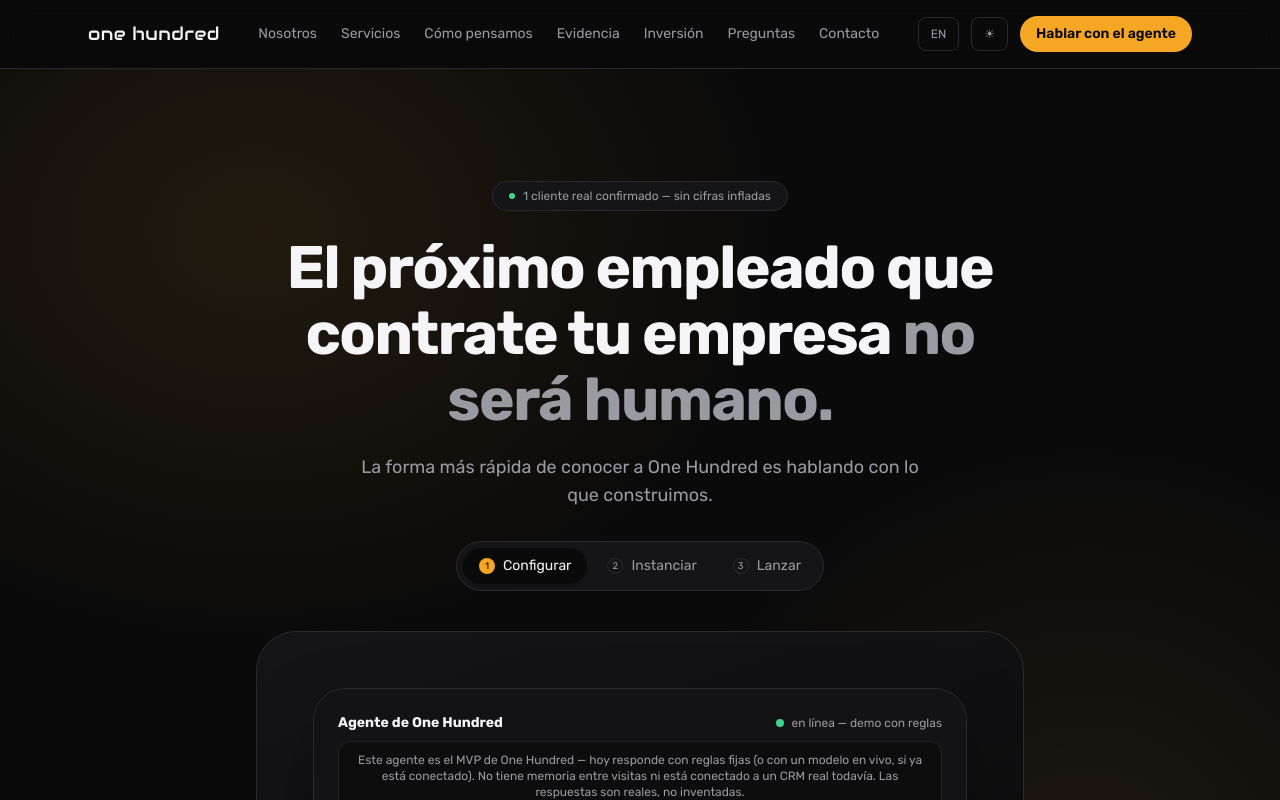
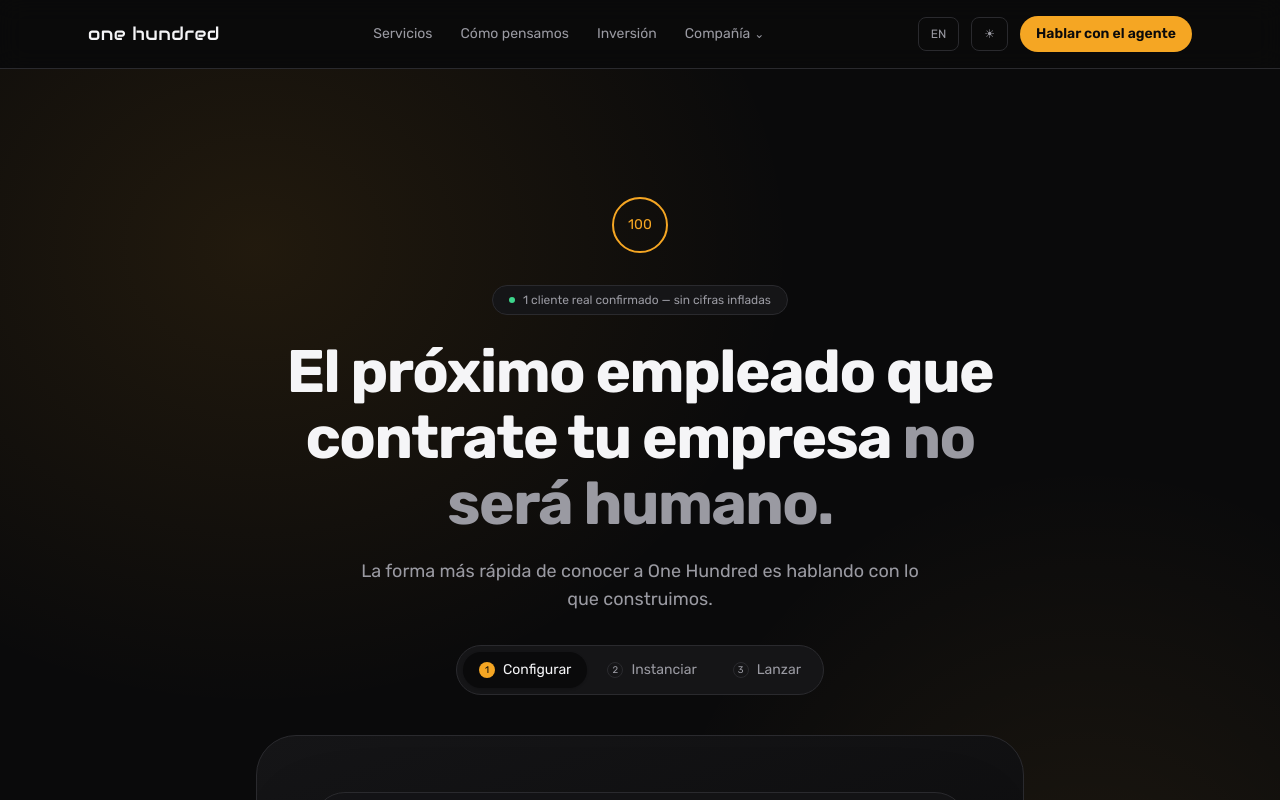
Before and after one commit to One-Hundred-Baq/public-website, a Next.js app in the folder Website/: page / in a window 1280 px wide. Shown: the top 800 px of the page. Built offline with nearby package versions, Linux system fonts and the light colour scheme.

Commit message:
Aesthetic pass toward Vite reference: simplify nav (7 links -> 3 + dropdown), warm off-white light theme (contrast re-verified), stronger brand mark in hero

```diff
--- a/Website/src/app/globals.css
+++ b/Website/src/app/globals.css
@@ -21,9 +21,9 @@
 }
 
 :root[data-theme="light"] {
-  --raw-canvas: #ffffff;
-  --raw-surface: #f7f7f8;
-  --raw-line: #e3e3e6;
+  --raw-canvas: #faf9f5;
+  --raw-surface: #f4f2ec;
+  --raw-line: #e5e2d9;
   --raw-ink: #111113;
   --raw-ink-muted: #5c5c66;
   --raw-accent: #96640d;
@@ -36,9 +36,9 @@
 
 @media (prefers-color-scheme: light) {
   :root:not([data-theme="dark"]) {
-    --raw-canvas: #ffffff;
-    --raw-surface: #f7f7f8;
-    --raw-line: #e3e3e6;
+    --raw-canvas: #faf9f5;
+    --raw-surface: #f4f2ec;
+    --raw-line: #e5e2d9;
     --raw-ink: #111113;
     --raw-ink-muted: #5c5c66;
     --raw-accent: #96640d;
--- a/Website/src/components/Header.tsx
+++ b/Website/src/components/Header.tsx
@@ -1,16 +1,20 @@
 "use client";
 
-import { useState } from "react";
+import { useEffect, useRef, useState } from "react";
 import Link from "next/link";
 import { AnimatePresence, motion, useReducedMotion } from "framer-motion";
 import { useSite } from "@/lib/providers";
 
-const NAV_ITEMS = [
+const NAV_PRIMARY = [
+  { href: "/services", key: "nav.services" as const },
+  { href: "/how-we-think", key: "nav.think" as const },
+  { href: "/capital", key: "nav.invest" as const },
+];
+
+const NAV_DROPDOWN = [
   { href: "/about", key: "nav.about" as const },
-  { href: "/services", key: "nav.services" as const },
-  { href: "/#think", key: "nav.think" as const },
-  { href: "/#proof", key: "nav.proof" as const },
-  { href: "/capital", key: "nav.invest" as const },
+  { href: "/case-study", key: "nav.casestudy" as const },
+  { href: "/technology", key: "nav.technology" as const },
   { href: "/#faq", key: "nav.faq" as const },
   { href: "/#contact", key: "nav.contact" as const },
 ];
@@ -18,10 +22,30 @@ const NAV_ITEMS = [
 export default function Header() {
   const { t, lang, setLang, theme, toggleTheme } = useSite();
   const [menuOpen, setMenuOpen] = useState(false);
+  const [dropdownOpen, setDropdownOpen] = useState(false);
+  const dropdownRef = useRef<HTMLDivElement>(null);
   const prefersReducedMotion = useReducedMotion();
 
+  useEffect(() => {
+    if (!dropdownOpen) return;
+    function onPointerDown(e: PointerEvent) {
+      if (dropdownRef.current && !dropdownRef.current.contains(e.target as Node)) {
+        setDropdownOpen(false);
+      }
+    }
+    function onKeyDown(e: KeyboardEvent) {
+      if (e.key === "Escape") setDropdownOpen(false);
+    }
+    document.addEventListener("pointerdown", onPointerDown);
+    document.addEventListener("keydown", onKeyDown);
+    return () => {
+      document.removeEventListener("pointerdown", onPointerDown);
+      document.removeEventListener("keydown", onKeyDown);
+    };
+  }, [dropdownOpen]);
+
   return (
-    <header className="sticky top-0 z-50 border-b border-line bg-canvas/90 backdrop-blur-md">
+    <header className="sticky top-0 z-50 border-b border-line bg-canvas/80 backdrop-blur-md">
       <div className="mx-auto flex max-w-6xl items-center justify-between gap-4 px-6 py-4">
         <Link
           href="/#top"
@@ -32,8 +56,8 @@ export default function Header() {
           one hundred
         </Link>
 
-        <nav className="hidden items-center gap-6 md:flex" aria-label="Main">
-          {NAV_ITEMS.map((item) => (
+        <nav className="hidden items-center gap-7 md:flex" aria-label="Main">
+          {NAV_PRIMARY.map((item) => (
             <Link
               key={item.href}
               href={item.href}
@@ -42,6 +66,48 @@ export default function Header() {
               {t(item.key)}
             </Link>
           ))}
+
+          <div className="relative" ref={dropdownRef}>
+            <button
+              type="button"
+              aria-haspopup="true"
+              aria-expanded={dropdownOpen}
+              onClick={() => setDropdownOpen((v) => !v)}
+              className="flex items-center gap-1 text-sm text-ink-muted transition-colors hover:text-ink"
+            >
+              {t("nav.company")}
+              <motion.span
+                aria-hidden
+                animate={{ rotate: dropdownOpen ? 180 : 0 }}
+                transition={{ duration: 0.15 }}
+                className="text-xs"
+              >
+                ⌄
+              </motion.span>
+            </button>
+            <AnimatePresence>
+              {dropdownOpen && (
+                <motion.div
+                  initial={{ opacity: 0, y: -4 }}
+                  animate={{ opacity: 1, y: 0 }}
+                  exit={{ opacity: 0, y: -4 }}
+                  transition={{ duration: prefersReducedMotion ? 0 : 0.15 }}
+                  className="absolute right-0 top-full mt-3 w-48 overflow-hidden rounded-xl border border-line bg-surface py-2 shadow-xl"
+                >
+                  {NAV_DROPDOWN.map((item) => (
+                    <Link
+                      key={item.href}
+                      href={item.href}
+                      onClick={() => setDropdownOpen(false)}
+                      className="block px-4 py-2.5 text-sm text-ink-muted no-underline transition-colors hover:bg-canvas hover:text-ink"
+                    >
+                      {t(item.key)}
+                    </Link>
+                  ))}
+                </motion.div>
+              )}
+            </AnimatePresence>
+          </div>
         </nav>
 
         <div className="hidden items-center gap-3 md:flex">
@@ -78,7 +144,7 @@ export default function Header() {
             className="overflow-hidden border-b border-line md:hidden"
           >
             <div className="flex flex-col gap-1 px-6 py-4">
-              {NAV_ITEMS.map((item) => (
+              {[...NAV_PRIMARY, ...NAV_DROPDOWN].map((item) => (
                 <Link
                   key={item.href}
                   href={item.href}
--- a/Website/src/components/Hero.tsx
+++ b/Website/src/components/Hero.tsx
@@ -22,7 +22,7 @@ export default function Hero() {
   };
 
   return (
-    <section id="top" className="relative px-6 pb-16 pt-20 text-center md:pt-28">
+    <section id="top" className="relative px-6 pb-16 pt-24 text-center md:pt-32">
       <SectionGlow variant="gold" />
       <motion.div
         className="mx-auto max-w-3xl"
@@ -30,6 +30,14 @@ export default function Hero() {
         initial="hidden"
         animate="show"
       >
+        <motion.div variants={item} className="mb-8 flex justify-center">
+          <span
+            aria-hidden
+            className="flex h-14 w-14 items-center justify-center rounded-full border-2 border-accent text-sm text-accent"
+          >
+            100
+          </span>
+        </motion.div>
         <motion.div variants={item} className="mb-6 flex justify-center">
           <span className="inline-flex items-center gap-2 rounded-full border border-line bg-surface px-4 py-1.5 text-xs text-ink-muted">
             <span className="h-1.5 w-1.5 rounded-full bg-success" aria-hidden />
--- a/Website/src/lib/i18n.ts
+++ b/Website/src/lib/i18n.ts
@@ -9,13 +9,14 @@ export const dictionaries = {
     "nav.about": "Nosotros",
     "nav.services": "Servicios",
     "nav.think": "Cómo pensamos",
-    "nav.proof": "Evidencia",
     "nav.invest": "Inversión",
     "nav.faq": "Preguntas",
     "nav.contact": "Contacto",
+    "nav.company": "Compañía",
+    "nav.technology": "Tecnología",
+    "nav.casestudy": "Caso de estudio",
     "nav.cta": "Hablar con el agente",
     "hero.badge": "1 cliente real confirmado — sin cifras infladas",
-    "hero.eyebrow": "One Hundred",
     "hero.h1.a": "El próximo empleado que contrate tu empresa",
     "hero.h1.b": "no será humano.",
     "hero.sub": "La forma más rápida de conocer a One Hundred es hablando con lo que construimos.",
@@ -234,13 +235,14 @@ export const dictionaries = {
     "nav.about": "About",
     "nav.services": "Services",
     "nav.think": "How We Think",
-    "nav.proof": "Proof",
     "nav.invest": "Investors",
     "nav.faq": "FAQ",
     "nav.contact": "Contact",
+    "nav.company": "Company",
+    "nav.technology": "Technology",
+    "nav.casestudy": "Case study",
     "nav.cta": "Talk to the agent",
     "hero.badge": "1 confirmed real client — no inflated numbers",
-    "hero.eyebrow": "One Hundred",
     "hero.h1.a": "The next hire your company makes",
     "hero.h1.b": "might not be human.",
     "hero.sub": "The fastest way to understand One Hundred is to talk to what we've built.",
```
Also changed, not shown: 2 other files (tests, documents, lock files or other folders).
